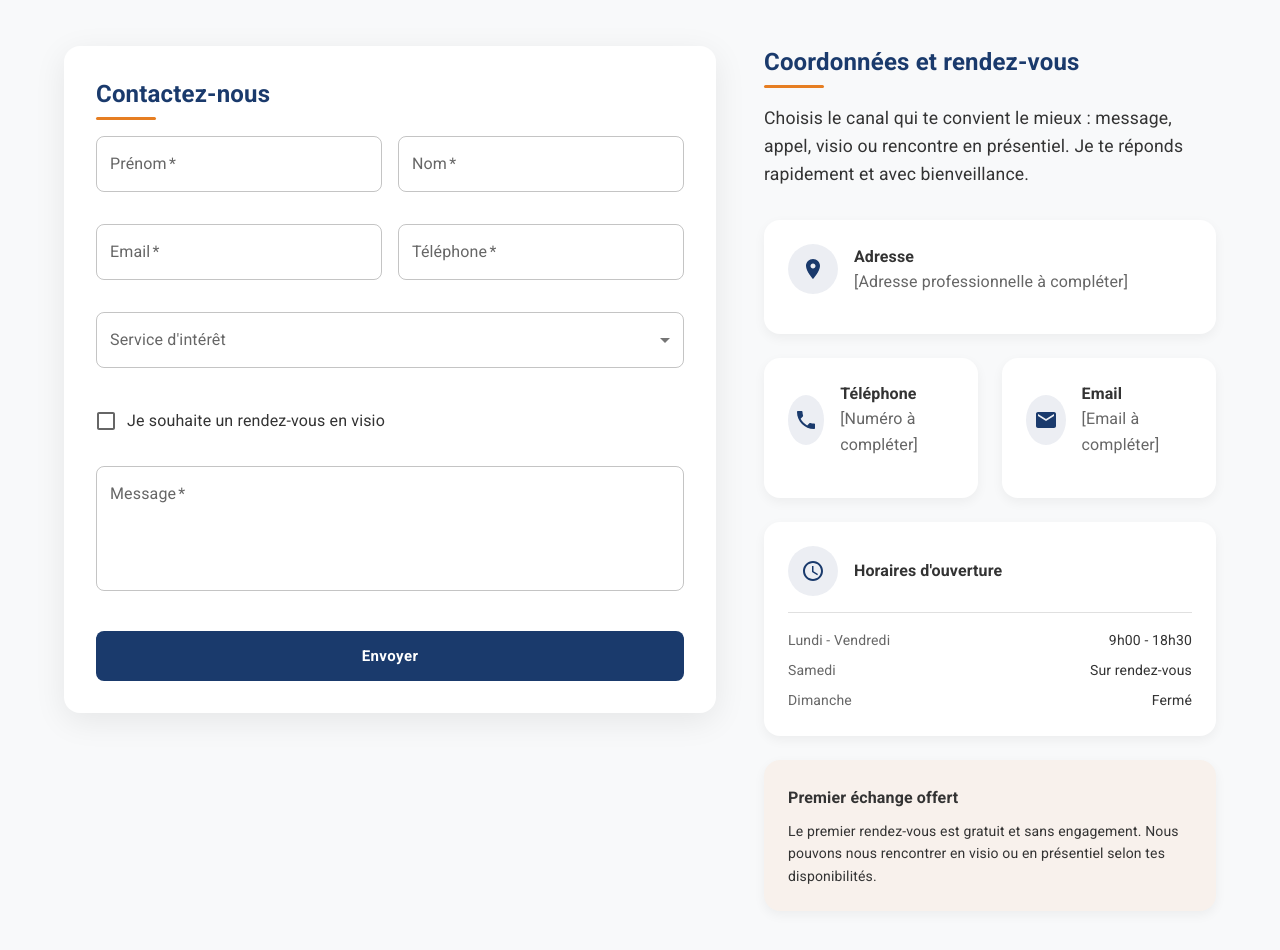
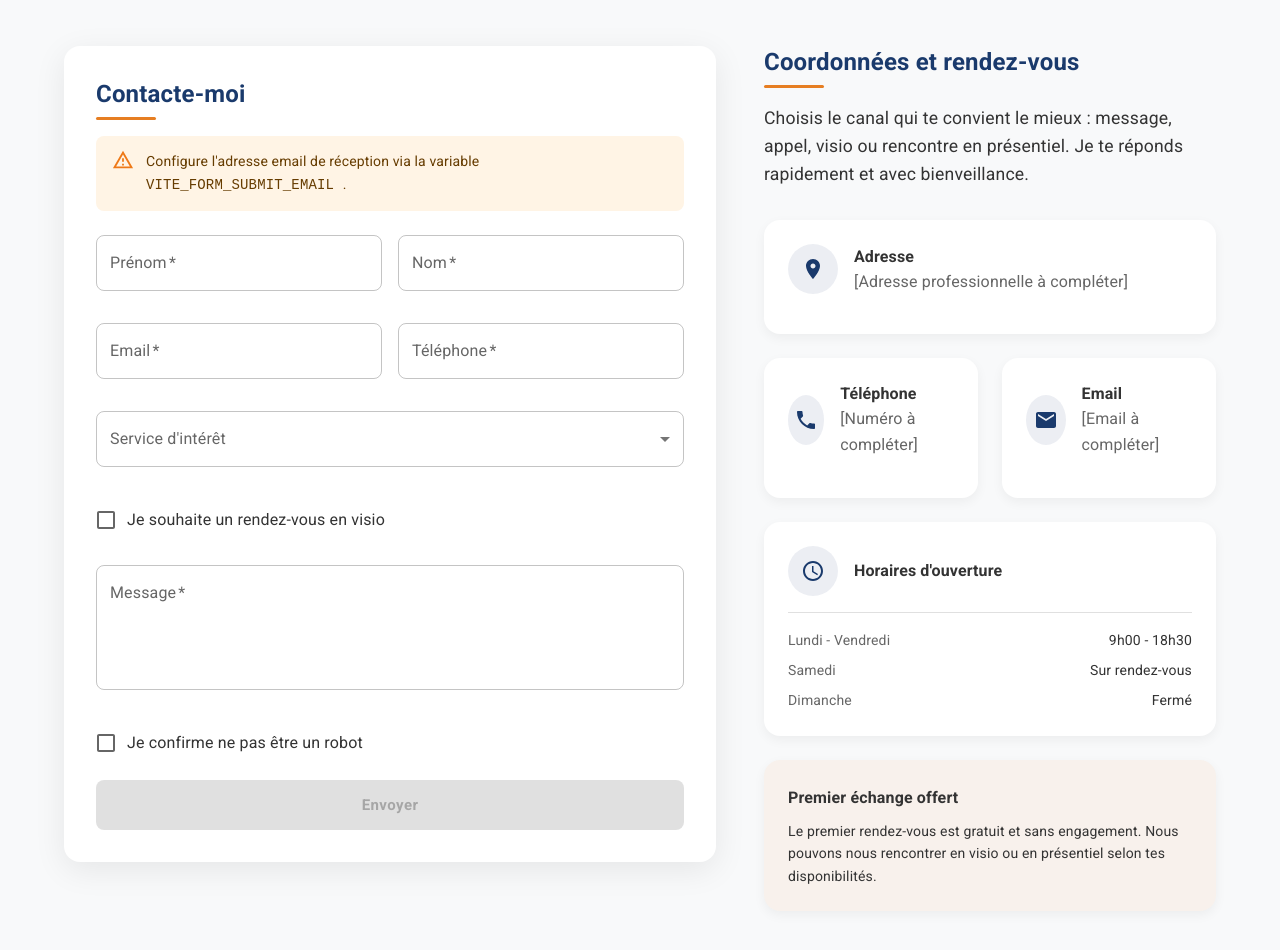
Before and after one commit to Kriss-Hanna/hanna-courtage, a React (Vite) app: page /contact in a window 1280 px wide. Shown: the part 380-1330 px from the top of the page. Built offline with nearby package versions, Linux system fonts and the light colour scheme.

Commit message:
fix image and client side

```diff
--- a/src/core/config.ts
+++ b/src/core/config.ts
@@ -1 +1,19 @@
 export const CALENDLY_LINK = "https://calendly.com/votre-lien";
+
+export const FORM_SUBMIT_EMAIL =
+  import.meta.env.VITE_FORM_SUBMIT_EMAIL ?? "";
+
+export const PLACEHOLDER_IMAGES = {
+  banner:
+    "https://images.unsplash.com/photo-1520607162513-77705c0f0d4a?auto=format&fit=crop&w=1920&q=80",
+  whyChooseUs:
+    "https://images.unsplash.com/photo-1556740749-887f6717d7e4?auto=format&fit=crop&w=1600&q=80",
+  servicesIntro:
+    "https://images.unsplash.com/photo-1521791136064-7986c2920216?auto=format&fit=crop&w=1600&q=80",
+  servicesCoaching:
+    "https://images.unsplash.com/photo-1521540216272-a50305cd4421?auto=format&fit=crop&w=1600&q=80",
+  visionPatrimoniale:
+    "https://images.unsplash.com/photo-1454165205744-3b78555e5572?auto=format&fit=crop&w=1600&q=80",
+  aboutHistory:
+    "https://images.unsplash.com/photo-1523958203904-cdcb402031fd?auto=format&fit=crop&w=1600&q=80",
+} as const;
--- a/src/core/interfaces/index.ts
+++ b/src/core/interfaces/index.ts
@@ -21,9 +21,7 @@ export interface ServiceCardProps {
 
 // Interface pour les props du composant de formulaire de contact
 export interface ContactFormProps {
-  onSubmit: (data: import('../types').ContactFormData) => void;
-  loading?: boolean;
-  error?: string;
+  formSubmitEmail?: string;
 }
 
 // Interface pour les props du composant de bannière
--- a/src/features/contact/ContactPage.tsx
+++ b/src/features/contact/ContactPage.tsx
@@ -16,7 +16,6 @@ import {
   AccessTime as TimeIcon,
 } from "@mui/icons-material";
 import ContactForm from "../../shared/components/ContactForm";
-import { ContactFormData } from "../../core/types";
 import { CALENDLY_LINK } from "../../core/config";
 import CalendlyInlineWidget from "../../shared/components/CalendlyInlineWidget";
 
@@ -24,12 +23,6 @@ const ContactPage = () => {
   const theme = useTheme();
   const calendlyUrl = CALENDLY_LINK;
   const isCalendlyPlaceholder = calendlyUrl.includes("votre-lien");
-
-  const handleSubmit = (data: ContactFormData) => {
-    // Ici, vous implémenteriez la logique d'envoi du formulaire
-    console.log("Formulaire soumis:", data);
-    // Par exemple, appel API vers votre backend
-  };
 
   return (
     <Box>
@@ -76,7 +69,8 @@ const ContactPage = () => {
                   lineHeight: 1.5,
                 }}
               >
-                Chaque grand projet commence par une conversation. Faisons connaissance pour clarifier tes besoins et tes objectifs.
+                Chaque grand projet commence par une conversation. Faisons
+                connaissance pour clarifier tes besoins et tes objectifs.
               </Typography>
             </Grid>
           </Grid>
@@ -88,7 +82,7 @@ const ContactPage = () => {
         <Grid container spacing={6}>
           {/* Formulaire de contact */}
           <Grid item xs={12} md={7}>
-            <ContactForm onSubmit={handleSubmit} />
+            <ContactForm />
           </Grid>
 
           {/* Informations de contact */}
@@ -121,7 +115,9 @@ const ContactPage = () => {
                 variant="body1"
                 sx={{ mb: 4, fontSize: "1.1rem", lineHeight: 1.6 }}
               >
-                Choisis le canal qui te convient le mieux : message, appel, visio ou rencontre en présentiel. Je te réponds rapidement et avec bienveillance.
+                Choisis le canal qui te convient le mieux : message, appel,
+                visio ou rencontre en présentiel. Je te réponds rapidement et
+                avec bienveillance.
               </Typography>
             </Box>
 
@@ -340,7 +336,9 @@ const ContactPage = () => {
                   Premier échange offert
                 </Typography>
                 <Typography variant="body2" sx={{ lineHeight: 1.6 }}>
-                  Le premier rendez-vous est gratuit et sans engagement. Nous pouvons nous rencontrer en visio ou en présentiel selon tes disponibilités.
+                  Le premier rendez-vous est gratuit et sans engagement. Nous
+                  pouvons nous rencontrer en visio ou en présentiel selon tes
+                  disponibilités.
                 </Typography>
               </CardContent>
             </Card>
@@ -380,12 +378,15 @@ const ContactPage = () => {
               lineHeight: 1.6,
             }}
           >
-            Choisis le créneau qui te convient pour un échange en visio ou en présentiel. Une confirmation te parviendra immédiatement après la réservation.
+            Choisis le créneau qui te convient pour un échange en visio ou en
+            présentiel. Une confirmation te parviendra immédiatement après la
+            réservation.
           </Typography>
 
           {isCalendlyPlaceholder ? (
             <Alert severity="info" sx={{ mb: 4 }}>
-              Renseigne ton lien Calendly dans <code>src/core/config.ts</code> pour activer la prise de rendez-vous en ligne.
+              Renseigne ton lien Calendly dans <code>src/core/config.ts</code>{" "}
+              pour activer la prise de rendez-vous en ligne.
             </Alert>
           ) : (
             <CalendlyInlineWidget url={calendlyUrl} minHeight={780} />
--- a/src/shared/components/Banner.tsx
+++ b/src/shared/components/Banner.tsx
@@ -1,11 +1,12 @@
 import { Box, Typography, Button, Container, useTheme } from "@mui/material";
 import { Link as RouterLink } from "react-router-dom";
 import { BannerProps } from "../../core/interfaces";
+import { PLACEHOLDER_IMAGES } from "../../core/config";
 
 const Banner: React.FC<BannerProps> = ({
   title,
   subtitle,
-  backgroundImage = "/banner-background.jpg",
+  backgroundImage = PLACEHOLDER_IMAGES.banner,
   ctaText = "En savoir plus",
   ctaLink = "/contact",
   secondaryCtaText,
--- a/src/shared/components/ContactForm.tsx
+++ b/src/shared/components/ContactForm.tsx
@@ -14,12 +14,9 @@ import {
 } from "@mui/material";
 import { ContactFormProps } from "../../core/interfaces";
 import { ContactFormData } from "../../core/types";
+import { FORM_SUBMIT_EMAIL } from "../../core/config";
 
-const ContactForm: React.FC<ContactFormProps> = ({
-  onSubmit,
-  loading = false,
-  error,
-}) => {
+const ContactForm: React.FC<ContactFormProps> = ({ formSubmitEmail }) => {
   const theme = useTheme();
   const [formData, setFormData] = useState<ContactFormData>({
     firstName: "",
@@ -34,6 +31,16 @@ const ContactForm: React.FC<ContactFormProps> = ({
     Partial<Record<keyof ContactFormData, string>>
   >({});
   const [success, setSuccess] = useState(false);
+  const [errorMessage, setErrorMessage] = useState<string | null>(null);
+  const [loading, setLoading] = useState(false);
+  const [humanConfirmed, setHumanConfirmed] = useState(false);
+  const [humanError, setHumanError] = useState<string | null>(null);
+  const [honeypot, setHoneypot] = useState("");
+
+  const submitEmail = (formSubmitEmail ?? FORM_SUBMIT_EMAIL).trim();
+  const formEndpoint = submitEmail
+    ? `https://formsubmit.co/ajax/${submitEmail}`
+    : "";
 
   const serviceOptions = [
     {
@@ -58,6 +65,20 @@ const ContactForm: React.FC<ContactFormProps> = ({
     if (formErrors[name as keyof ContactFormData]) {
       setFormErrors((prev) => ({ ...prev, [name]: "" }));
     }
+  };
+
+  const resetForm = () => {
+    setFormData({
+      firstName: "",
+      lastName: "",
+      email: "",
+      phone: "",
+      message: "",
+      serviceInterest: "",
+      remoteMeeting: false,
+    });
+    setHumanConfirmed(false);
+    setHoneypot("");
   };
 
   const validateForm = (): boolean => {
@@ -93,31 +114,90 @@ const ContactForm: React.FC<ContactFormProps> = ({
     }
 
     setFormErrors(errors);
+    if (!humanConfirmed) {
+      setHumanError("Merci de confirmer que tu n'es pas un robot.");
+      isValid = false;
+    } else {
+      setHumanError(null);
+    }
+
     return isValid;
   };
 
-  const handleSubmit = (e: React.FormEvent) => {
-    e.preventDefault();
+  const handleSubmit = async (event: React.FormEvent<HTMLFormElement>) => {
+    event.preventDefault();
 
-    if (validateForm()) {
-      onSubmit(formData);
-      setSuccess(true);
+    if (!formEndpoint) {
+      setErrorMessage(
+        "L'adresse FormSubmit n'est pas configurée. Ajoute VITE_FORM_SUBMIT_EMAIL dans ton .env."
+      );
+      return;
+    }
 
-      // Réinitialiser le formulaire après soumission réussie
-      setFormData({
-        firstName: "",
-        lastName: "",
-        email: "",
-        phone: "",
-        message: "",
-        serviceInterest: "",
-        remoteMeeting: false,
+    if (!validateForm()) {
+      return;
+    }
+
+    if (honeypot.trim().length > 0) {
+      return;
+    }
+
+    setLoading(true);
+    setErrorMessage(null);
+
+    const payload: Record<string, string> = {
+      firstName: formData.firstName,
+      lastName: formData.lastName,
+      email: formData.email,
+      phone: formData.phone,
+      message: formData.message,
+      remoteMeeting: formData.remoteMeeting ? "Oui" : "Non",
+      _replyto: formData.email,
+      _subject: "Nouvelle demande de contact - Hanna Courtage",
+      _template: "table",
+      _captcha: "false",
+      _honey: honeypot,
+    };
+
+    if (formData.serviceInterest) {
+      const serviceLabel = serviceOptions.find(
+        (option) => option.value === formData.serviceInterest
+      )?.label;
+      if (serviceLabel) {
+        payload.serviceInterest = serviceLabel;
+      }
+    }
+
+    try {
+      const response = await fetch(formEndpoint, {
+        method: "POST",
+        headers: {
+          "Content-Type": "application/json",
+          Accept: "application/json",
+        },
+        body: JSON.stringify(payload),
       });
 
-      // Masquer le message de succès après 5 secondes
+      if (!response.ok) {
+        throw new Error("Impossible d'envoyer ton message pour le moment.");
+      }
+
+      await response.json().catch(() => null);
+
+      setSuccess(true);
+      resetForm();
+
       setTimeout(() => {
         setSuccess(false);
-      }, 5000);
+      }, 6000);
+    } catch (submissionError) {
+      setErrorMessage(
+        submissionError instanceof Error
+          ? submissionError.message
+          : "Une erreur est survenue pendant l'envoi."
+      );
+    } finally {
+      setLoading(false);
     }
   };
 
@@ -132,6 +212,17 @@ const ContactForm: React.FC<ContactFormProps> = ({
         boxShadow: "0 8px 32px rgba(0, 0, 0, 0.08)",
       }}
     >
+      <input
+        type="text"
+        name="_honey"
+        value={honeypot}
+        onChange={(event) => setHoneypot(event.target.value)}
+        style={{ display: "none" }}
+        tabIndex={-1}
+        autoComplete="off"
+        aria-hidden="true"
+      />
+
       <Typography
         variant="h4"
         component="h2"
@@ -153,19 +244,25 @@ const ContactForm: React.FC<ContactFormProps> = ({
           },
         }}
       >
-        Contactez-nous
+        Contacte-moi
       </Typography>
+
+      {!submitEmail && (
+        <Alert severity="warning" sx={{ mb: 3 }}>
+          Configure l'adresse email de réception via la variable
+          <code> VITE_FORM_SUBMIT_EMAIL </code>.
+        </Alert>
+      )}
 
       {success && (
         <Alert severity="success" sx={{ mb: 3 }}>
-          Votre message a été envoyé avec succès. Nous vous contacterons
-          bientôt.
+          Ton message est bien parti. Je te recontacte rapidement.
         </Alert>
       )}
 
-      {error && (
+      {errorMessage && (
         <Alert severity="error" sx={{ mb: 3 }}>
-          {error}
+          {errorMessage}
         </Alert>
       )}
 
@@ -270,8 +367,30 @@ const ContactForm: React.FC<ContactFormProps> = ({
             error={!!formErrors.message}
             helperText={formErrors.message}
             required
-            sx={{ mb: 3 }}
+            sx={{ mb: 2 }}
           />
+        </Grid>
+        <Grid item xs={12}>
+          <FormControlLabel
+            control={
+              <Checkbox
+                color="primary"
+                checked={humanConfirmed}
+                onChange={(event) => {
+                  setHumanConfirmed(event.target.checked);
+                  if (event.target.checked) {
+                    setHumanError(null);
+                  }
+                }}
+              />
+            }
+            label="Je confirme ne pas être un robot"
+          />
+          {humanError && (
+            <Typography variant="caption" color="error" sx={{ ml: 1 }}>
+              {humanError}
+            </Typography>
+          )}
         </Grid>
         <Grid item xs={12}>
           <Button
@@ -280,7 +399,7 @@ const ContactForm: React.FC<ContactFormProps> = ({
             color="primary"
             size="large"
             fullWidth
-            disabled={loading}
+            disabled={loading || !formEndpoint}
             sx={{
               py: 1.5,
               fontWeight: 600,
```
Also changed, not shown: src/features/about/AboutPage.tsx (+40 -10 lines), src/features/home/HomePage.tsx (+24 -18 lines), src/features/services/ServicesPage.tsx (+60 -18 lines).
